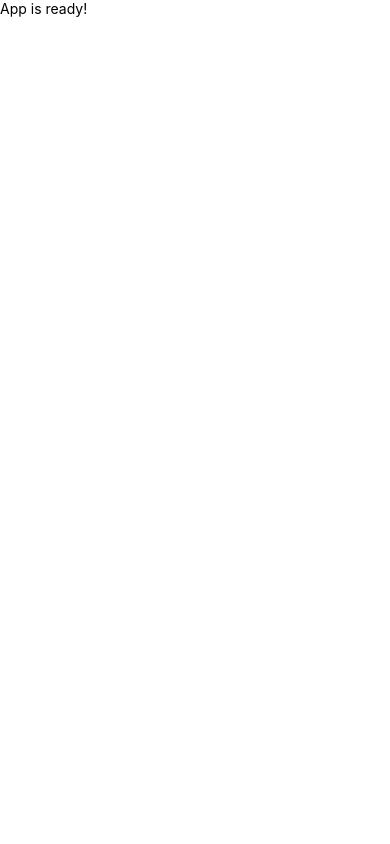
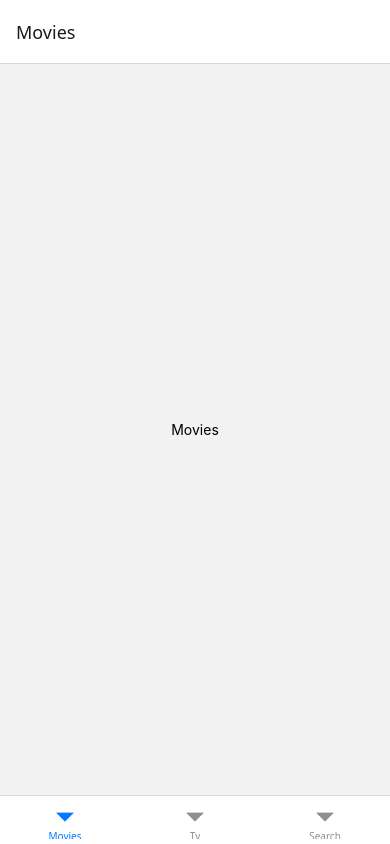
Before and after one commit to yerin719/RN-moovies, a React Native app: screen /Movies in a window 390 px wide. Built offline with nearby package versions, Linux system fonts and the light colour scheme.

Commit message:
navigation

```diff
--- a/App.tsx
+++ b/App.tsx
@@ -1,11 +1,16 @@
 import React from 'react';
 import {useState, useEffect, useCallback} from 'react';
+import {Text, Image, View} from 'react-native';
+
+// Navigation
+import {NavigationContainer} from '@react-navigation/native';
+import Tabs from './navigation/Tabs';
+
+// Expo
 import * as SplashScreen from 'expo-splash-screen';
-import {Text, Image, View} from 'react-native';
 import * as Font from 'expo-font';
-
+import {Asset} from 'expo-asset';
 import {Ionicons} from '@expo/vector-icons';
-import {Asset} from 'expo-asset';
 
 SplashScreen.preventAutoHideAsync();
 
@@ -55,9 +60,9 @@
   }
 
   return (
-    <View onLayout={onLayoutRootView}>
-      <Text>App is ready!</Text>
-    </View>
+    <NavigationContainer>
+      <Tabs />
+    </NavigationContainer>
   );
 }
 
--- /dev/null
+++ b/navigation/Tabs.tsx
@@ -0,0 +1,17 @@
+import React from 'react';
+import {createBottomTabNavigator} from '@react-navigation/bottom-tabs';
+import Movies from '../screens/Movies';
+import Tv from '../screens/Tv';
+import Search from '../screens/Search';
+
+const Tab = createBottomTabNavigator();
+
+const Tabs = () => (
+  <Tab.Navigator>
+    <Tab.Screen name="Movies" component={Movies} />
+    <Tab.Screen name="Tv" component={Tv} />
+    <Tab.Screen name="Search" component={Search} />
+  </Tab.Navigator>
+);
+
+export default Tabs;
--- /dev/null
+++ b/screens/Movies.tsx
@@ -0,0 +1,9 @@
+import React from 'react';
+import {View, Text} from 'react-native';
+
+const Movies = () => (
+  <View style={{flex: 1, justifyContent: 'center', alignItems: 'center'}}>
+    <Text>Movies</Text>
+  </View>
+);
+export default Movies;
--- /dev/null
+++ b/screens/Search.tsx
@@ -0,0 +1,10 @@
+import React from 'react';
+import {View, Text} from 'react-native';
+
+const Search = () => (
+  <View style={{flex: 1, justifyContent: 'center', alignItems: 'center'}}>
+    <Text>Search</Text>
+  </View>
+);
+
+export default Search;
--- /dev/null
+++ b/screens/Tv.tsx
@@ -0,0 +1,10 @@
+import React from 'react';
+import {View, Text} from 'react-native';
+
+const Tv = () => (
+  <View style={{flex: 1, justifyContent: 'center', alignItems: 'center'}}>
+    <Text>TV</Text>
+  </View>
+);
+
+export default Tv;
```
Also changed, not shown: package.json (+8 -5 lines), 3 other files (tests, documents, lock files or other folders).
